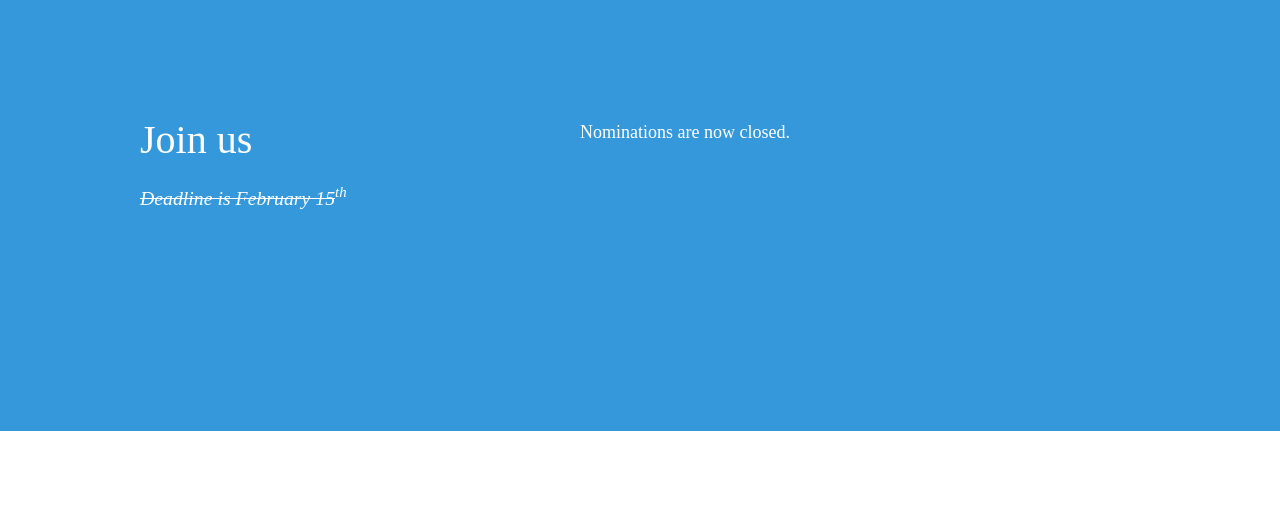
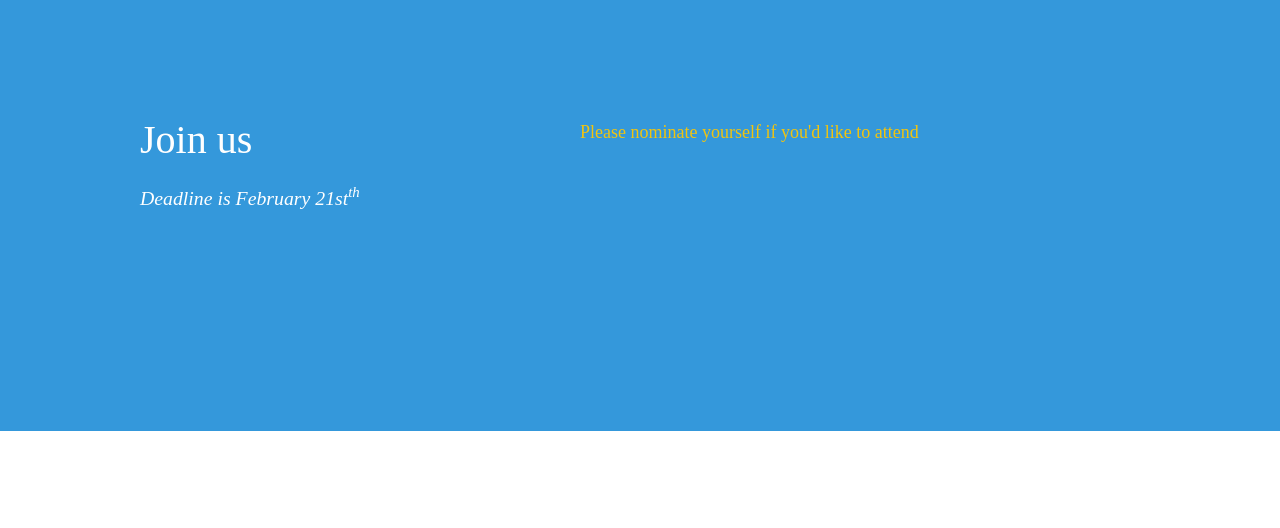
Before and after one commit to ropensci/unconf16, a plain HTML site: page index.html in a window 1280 px wide. Shown: the part 4380-4908 px from the top of the page. Drawn offline with nearby package versions, Linux system fonts and the light colour scheme.

Commit message:
Added nomination form
@richfitz I added a nomination form, a link, and a tentative date (please edit as appropriate). The form contents automatically go to a new sheet within the same Google doc you created with the current list. A bit nicer than the Google form and it's all automated.

Link to our form: http://ropensci.org/unconf_nomination

```diff
--- a/index.html
+++ b/index.html
@@ -152,11 +152,11 @@
 <section class="apply">
   <div class="title-col">
     <h2>Join us</h2>
-    <p  class="byline-italic"><strike>Deadline is February 15</strike><span class="supp-nocolor">th</span></p>
+    <p  class="byline-italic">Deadline is February 21st<span class="supp-nocolor">th</span></p>
   </div>
   <div class="further-col">
     <div class="participant-row">
-        Nominations are now closed.
+        <a href="http://ropensci.org/unconf_nomination">Please nominate yourself if you'd like to attend</a>
       </div>
     </div>
   </div>
```
